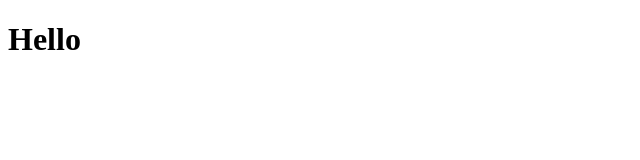
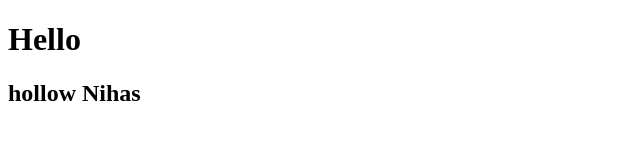
Before and after one commit to mhdnihas/datewithgit-sample, a plain HTML site: page index.html in a window 1280 px wide. Shown: the whole page, without its empty margins (0-640 px from the left). Drawn offline with Linux system fonts and the light colour scheme.

Commit message:
added some messages

```diff
--- a/index.html
+++ b/index.html
@@ -14,6 +14,7 @@
     </head>
     <body>
        <h1>Hello</h1>
+       <h2>hollow Nihas</h2>
         <script src="" async defer></script>
     </body>
 </html>
```
